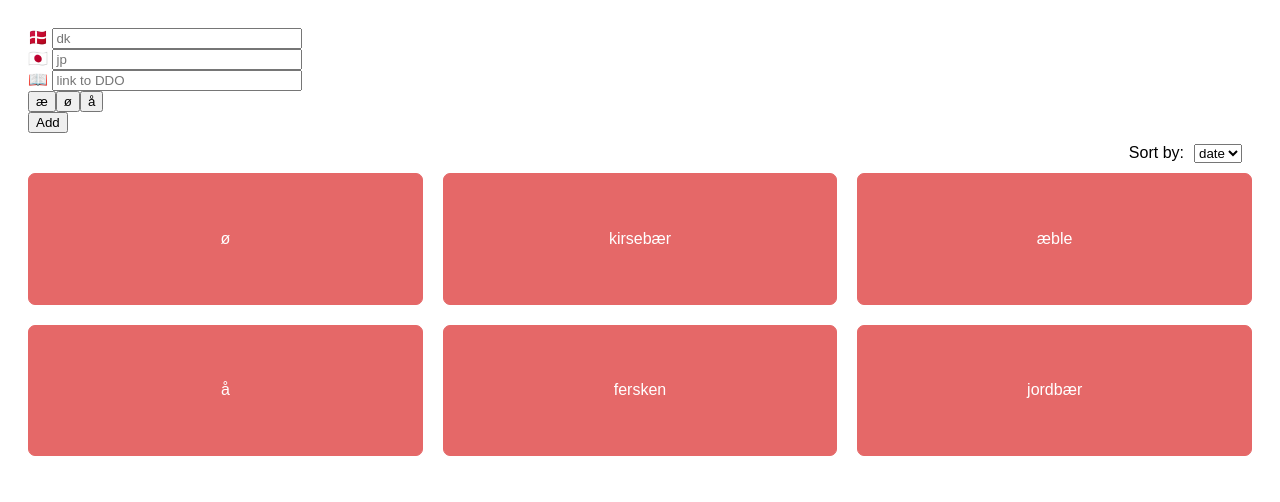
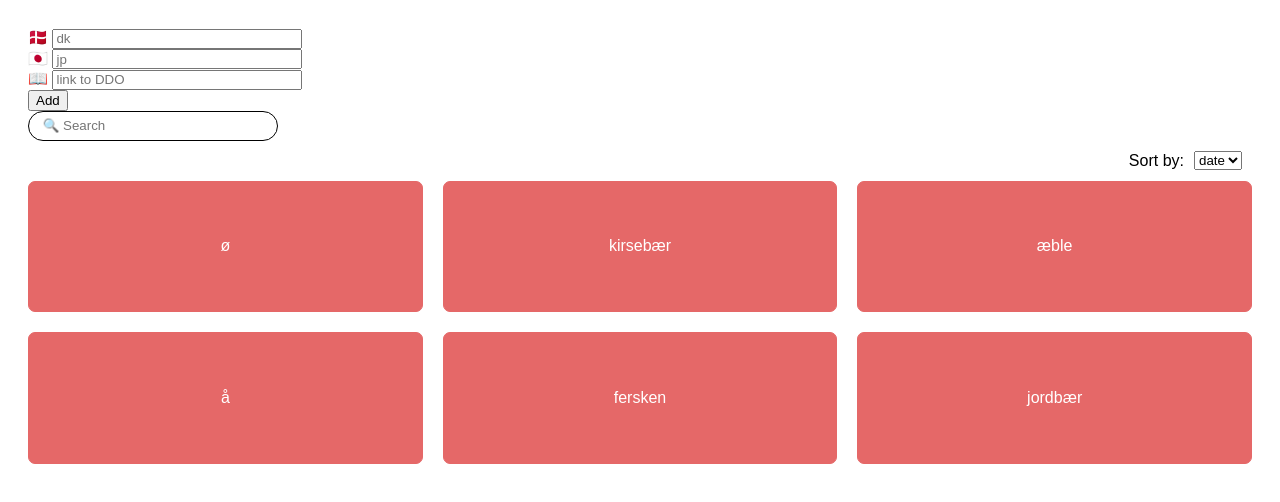
Before and after one commit to marieiskw/min-ordbog, a React (Create React App) app: page / in a window 1280 px wide. Shown: the top 502 px of the page. Built offline with nearby package versions, Linux system fonts and the light colour scheme.

Commit message:
add search function

```diff
--- a/src/App.js
+++ b/src/App.js
@@ -1,4 +1,4 @@
-import { useState } from "react";
+import { useEffect, useState } from "react";
 import "./styles.css";
 
 const wordList = [
@@ -48,15 +48,34 @@ const wordList = [
 
 export default function App() {
   const [items, setItems] = useState(wordList);
+  const [keyword, setKeyword] = useState("");
+  const [sortBy, setSortBy] = useState("date");
+
+  let sortedItems;
 
   function handleAddItems(item) {
     setItems((items) => [...items, item]);
   }
 
+  // Filter
+  const filteredItems = items.filter((item) =>
+    item.danish.toLowerCase().startsWith(keyword.toLowerCase())
+  );
+
+  if (sortBy === "date")
+    sortedItems = filteredItems
+      .slice()
+      .sort((a, b) => Number(a.id) - Number(b.id));
+  if (sortBy === "description")
+    sortedItems = filteredItems
+      .slice()
+      .sort((a, b) => a.danish.localeCompare(b.danish));
+
   return (
     <div>
       <NewWord onAddItems={handleAddItems} />
-      <Cards items={items} />
+      <Search keyword={keyword} setKeyword={setKeyword} />
+      <Cards items={sortedItems} sortBy={sortBy} setSortBy={setSortBy} />
     </div>
   );
 }
@@ -84,8 +103,10 @@ function NewWord({ onAddItems }) {
     setJapanese("");
   }
 
+  function handleSpecialChar() {}
+
   return (
-    <form>
+    <form className="form">
       <div className="newWord">
         <div>
           <span>🇩🇰 </span>
@@ -115,13 +136,27 @@ function NewWord({ onAddItems }) {
           ></input>
         </div>
       </div>
-      <div>
-        <button>æ</button>
-        <button>ø</button>
-        <button>å</button>
-      </div>
+      {/* <div>
+        <button value="æ">æ</button>
+        <button value="ø">ø</button>
+        <button value="å">å</button>
+      </div> */}
       <button onClick={addNewWord}>Add</button>
     </form>
+  );
+}
+
+function Search({ keyword, setKeyword }) {
+  return (
+    <>
+      <input
+        className="searchInput"
+        type="text"
+        placeholder=" 🔍 Search"
+        value={keyword}
+        onChange={(e) => setKeyword(e.target.value)}
+      />
+    </>
   );
 }
 
@@ -147,34 +182,34 @@ function Card({ item, selectId, handleClick }) {
   );
 }
 
-function Cards({ items }) {
+function Cards({ items, sortBy, setSortBy }) {
   const [selectId, setSelectedId] = useState(null);
-  const [sortBy, setSortBy] = useState("date");
-  let sortedItems;
 
   function handleClick(id) {
     setSelectedId(id !== selectId ? id : null);
   }
 
-  if (sortBy === "date")
-    sortedItems = items.slice().sort((a, b) => Number(a.id) - Number(b.id));
-  if (sortBy === "description")
-    sortedItems = items
-      .slice()
-      .sort((a, b) => a.danish.localeCompare(b.danish));
-
   return (
     <div>
       <div className="sort">
         <p>Sort by: </p>
-        <select className="select" onChange={(e) => setSortBy(e.target.value)}>
+        <select
+          className="select"
+          value={sortBy}
+          onChange={(e) => setSortBy(e.target.value)}
+        >
           <option value="date">date</option>
           <option value="description">A-Z</option>
         </select>
       </div>
       <div className="cards">
-        {sortedItems.map((item) => (
-          <Card item={item} selectId={selectId} handleClick={handleClick} />
+        {items.map((item) => (
+          <Card
+            key={item.id}
+            item={item}
+            selectId={selectId}
+            handleClick={handleClick}
+          />
         ))}
       </div>
     </div>
--- a/src/styles.css
+++ b/src/styles.css
@@ -7,6 +7,10 @@ body {
   padding: 20px;
 }
 
+form {
+  width: 30vw;
+}
+
 .newWord {
   display: flex;
   flex-direction: column;
@@ -14,6 +18,16 @@ body {
 
 input {
   width: 250px;
+  height: 20px;
+}
+
+.searchInput {
+  position: relative;
+  align-items: end;
+  border-radius: 15px;
+  border: black 1px solid;
+  height: 30px;
+  padding: 10px;
 }
 
 .sort {
```
